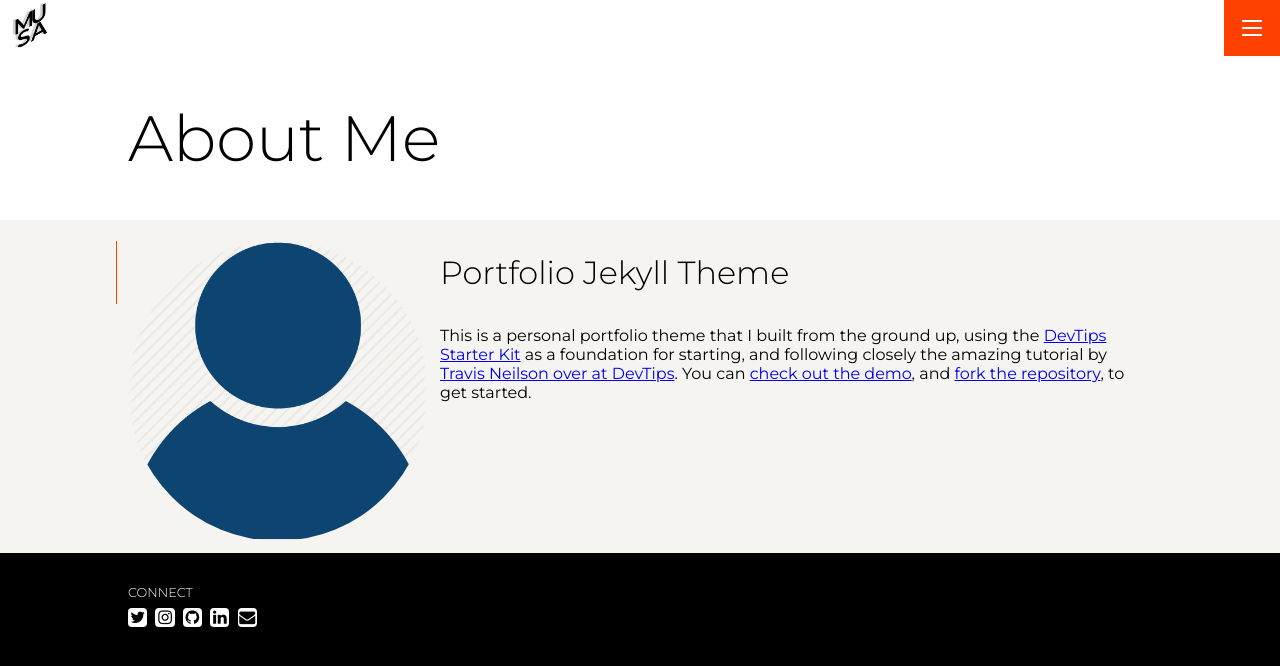
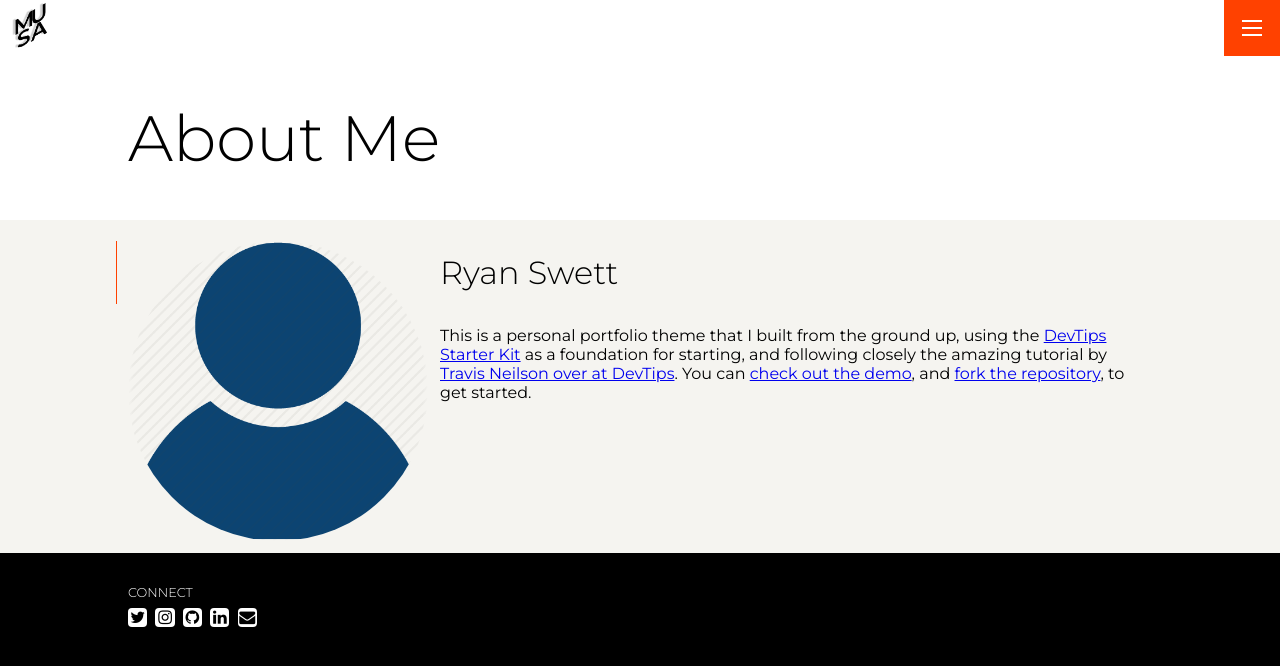
Before and after one commit to ryanswett01/portfolio, a Jekyll site: the page built from pages/about.md, in a window 1280 px wide. Shown: the top 666 px of the page. Built offline with Jekyll 4.4.1, drawn with Linux system fonts in a browser that asks for light colours.

Commit message:
added name to about me page

```diff
--- a/pages/about.md
+++ b/pages/about.md
@@ -5,6 +5,6 @@ headshot: /assets/img/headshot.webp
 permalink: /about
 ---
 
-# Portfolio Jekyll Theme
+# Ryan Swett
 
 This is a personal portfolio theme that I built from the ground up, using the [DevTips Starter Kit](http://devtipsstarterkit.com/) as a foundation for starting, and following closely the amazing tutorial by [Travis Neilson over at DevTips](https://www.youtube.com/watch?v=T6jKLsxbFg4&list=PL0CB3OvPhDA_STygmp3sDenx3UpdOMk7P). You can [check out the demo](lenpaul.github.io/portfolio-jekyll-theme/), and [fork the repository](https://github.com/LeNPaul/portfolio-jekyll-theme/fork), to get started.
```
